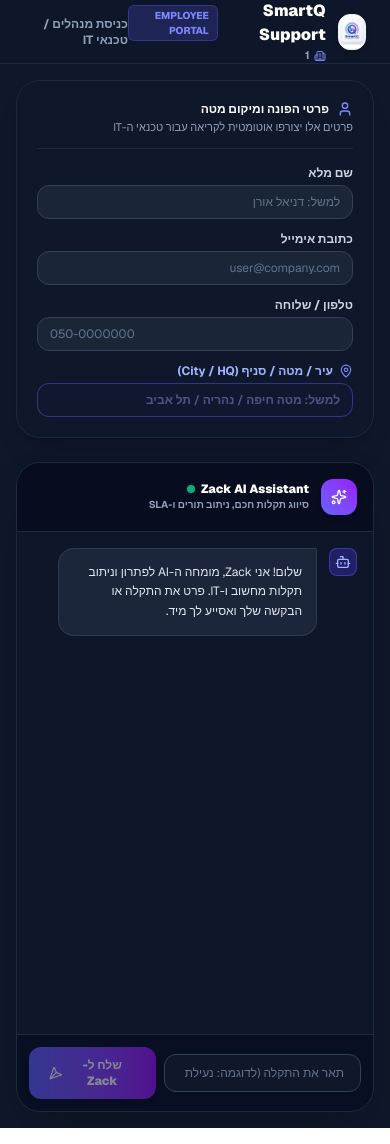
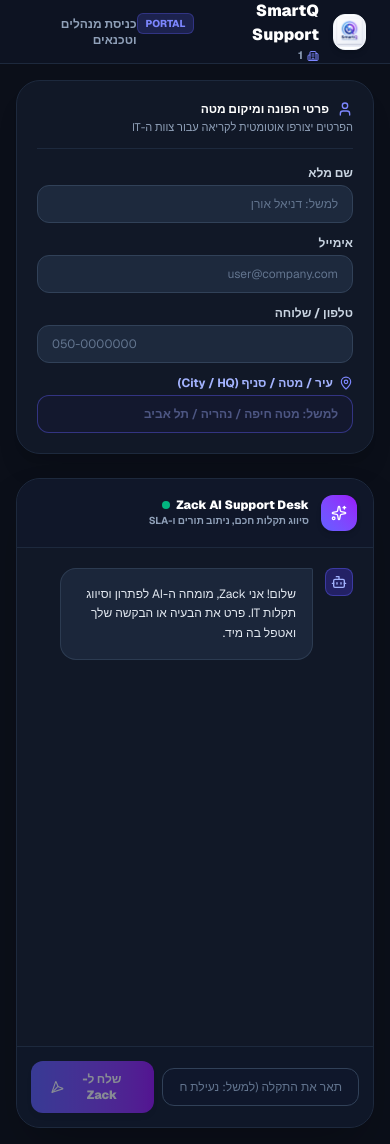
Before and after one commit to danieloren-music/it-ticket-ai, a Next.js app: page /1/users in a window 390 px wide. Built offline with nearby package versions, Linux system fonts and the light colour scheme; no server answers; the database is empty.

Commit message:
Fix database column mappings and restore clean users portal with city and phone fields

```diff
--- a/src/app/[tenant]/users/page.tsx
+++ b/src/app/[tenant]/users/page.tsx
@@ -16,11 +16,11 @@
   MapPin,
   Phone,
   Mail,
-  FileText,
   HelpCircle,
   RefreshCw,
   Sun,
-  Moon
+  Moon,
+  ShieldCheck
 } from 'lucide-react';
 
 interface ChatMessage {
@@ -53,12 +53,11 @@
     {
       id: 'welcome',
       sender: 'bot',
-      text: 'שלום! אני Zack, מומחה ה-AI לפתרון וניתוב תקלות מחשוב ו-IT. פרט את התקלה או הבקשה שלך ואסייע לך מיד.'
+      text: 'שלום! אני Zack, מומחה ה-AI לפתרון וסיווג תקלות IT. פרט את הבעיה או הבקשה שלך ואטפל בה מיד.'
     }
   ]);
 
   const [loading, setLoading] = useState<boolean>(false);
-  const [ticketCreated, setTicketCreated] = useState<any | null>(null);
   const chatBottomRef = useRef<HTMLDivElement>(null);
 
   useEffect(() => {
@@ -81,7 +80,10 @@
     if (!issueDescription.trim()) return;
 
     const userMsgText = issueDescription;
-    const currentCity = userCity.trim() || 'לא צוין מטה';
+    const currentCity = userCity.trim() || 'כללי';
+    const currentPhone = userPhone.trim() || '';
+    const currentName = userName.trim() || 'עובד ארגון';
+    const currentEmail = userEmail.trim() || `user@${tenantSlug || 'company.com'}`;
 
     setMessages((prev) => [
       ...prev,
@@ -91,7 +93,7 @@
     setLoading(true);
 
     try {
-      // 1. שליחת תיאור הפנייה ל-Zack AI לצורך סיווג חכם
+      // 1. סיווג חכם של הפנייה עם Zack AI
       const parseRes = await fetch('/api/ai-parse', {
         method: 'POST',
         headers: { 'Content-Type': 'application/json' },
@@ -101,7 +103,7 @@
         })
       });
 
-      const aiData = await parseRes.json();
+      const aiData = await parseRes.json().catch(() => ({}));
       const generatedTicketNum = Math.floor(100000 + Math.random() * 900000).toString();
 
       const urgency = aiData.urgency || 'Medium';
@@ -109,18 +111,18 @@
       const assignedTeam = aiData.assignedTeam || 'Helpdesk Tier 1';
       const summary = aiData.summary || userMsgText;
 
-      // 2. שמירת הקריאה במסד הנתונים
+      // 2. שמירה ב-Supabase (שימוש ב-title שתואם לסכמה)
       const { data: newTicket, error } = await supabase
         .from('tickets')
         .insert({
           tenant_id: tenantSlug,
           ticket_number: generatedTicketNum,
-          user_name: userName.trim() || 'עובד ארגון',
-          user_email: userEmail.trim() || 'user@' + (tenantSlug || 'company.com'),
-          user_phone: userPhone.trim() || '',
+          title: summary.slice(0, 100),
+          description: userMsgText,
+          user_name: currentName,
+          user_email: currentEmail,
+          user_phone: currentPhone,
           user_city: currentCity,
-          subject: summary.slice(0, 80),
-          description: userMsgText,
           category,
           urgency,
           assigned_team: assignedTeam,
@@ -133,7 +135,6 @@
 
       const finalTicketNumber = newTicket?.ticket_number || generatedTicketNum;
 
-      setTicketCreated(newTicket);
       setMessages((prev) => [
         ...prev,
         {
@@ -151,9 +152,15 @@
         }
       ]);
     } catch (err: any) {
+      console.error('Error creating ticket:', err);
+      // הודעה מאובטחת ומסבירת פנים ללא חשיפת שגיאות שרת פנימיות
       setMessages((prev) => [
         ...prev,
-        { id: (Date.now() + 1).toString(), sender: 'bot', text: 'אירעה שגיאה בעיבוד הפנייה: ' + err.message }
+        {
+          id: (Date.now() + 1).toString(),
+          sender: 'bot',
+          text: 'פנייתך התקבלה ומעובדת כעת. במידה והתקלה דחופה, אנא פנה ישירות למוקד ה-IT.'
+        }
       ]);
     } finally {
       setLoading(false);
@@ -161,11 +168,11 @@
   };
 
   return (
-    <div dir="rtl" className="min-h-screen bg-[#0F172A] text-slate-100 font-sans antialiased flex flex-col justify-between">
+    <div dir="rtl" className="min-h-screen bg-[#0B0F19] text-slate-100 font-sans antialiased flex flex-col justify-between">
 
       {/* Top Header */}
-      <header className="h-16 border-b border-slate-800 bg-slate-900/90 backdrop-blur-md px-6 flex items-center justify-between sticky top-0 z-30">
-        <div className="flex items-center gap-3">
+      <header className="h-16 border-b border-slate-800 bg-[#0E1424]/90 backdrop-blur-md px-6 flex items-center justify-between sticky top-0 z-30">
+        <div className="flex items-center gap-3.5">
           <div className="relative w-9 h-9 rounded-xl overflow-hidden shadow-md flex items-center justify-center bg-white border border-slate-100">
             <Image src="/smartq-logo.png" alt="SmartQ" width={36} height={36} className="object-contain" priority />
           </div>
@@ -173,7 +180,7 @@
             <div className="flex items-center gap-2">
               <span className="text-base font-black text-white">SmartQ Support</span>
               <span className="px-2 py-0.5 text-[10px] font-extrabold bg-indigo-500/20 text-indigo-400 border border-indigo-500/30 rounded-md">
-                EMPLOYEE PORTAL
+                PORTAL
               </span>
             </div>
             <div className="flex items-center gap-1 text-[11px] text-slate-400 font-bold">
@@ -187,21 +194,21 @@
           href={`/${rawTenant}/login`}
           className="text-xs font-bold text-slate-400 hover:text-indigo-400 transition"
         >
-          כניסת מנהלים / טכנאי IT
+          כניסת מנהלים וטכנאים
         </a>
       </header>
 
-      {/* Main Support Workspace */}
-      <main className="flex-1 max-w-5xl w-full mx-auto p-4 sm:p-6 grid grid-cols-1 lg:grid-cols-12 gap-6 items-start">
+      {/* Main Workspace Layout */}
+      <main className="flex-1 max-w-6xl w-full mx-auto p-4 sm:p-6 grid grid-cols-1 lg:grid-cols-12 gap-6 items-start">
 
-        {/* User Details Sidebar Form */}
-        <aside className="lg:col-span-4 bg-slate-900/80 border border-slate-800 rounded-3xl p-5 space-y-4 shadow-xl">
+        {/* User Details Sidebar */}
+        <aside className="lg:col-span-4 bg-[#111827] border border-slate-800 rounded-3xl p-5 space-y-4 shadow-xl">
           <div className="border-b border-slate-800 pb-3">
             <h2 className="text-xs font-black text-white flex items-center gap-2">
               <User className="w-4 h-4 text-indigo-400" />
               <span>פרטי הפונה ומיקום מטה</span>
             </h2>
-            <p className="text-[11px] text-slate-400 mt-0.5">פרטים אלו יצורפו אוטומטית לקריאה עבור טכנאי ה-IT</p>
+            <p className="text-[11px] text-slate-400 mt-0.5">הפרטים יצורפו אוטומטית לקריאה עבור צוות ה-IT</p>
           </div>
 
           <div className="space-y-3 text-xs">
@@ -212,18 +219,18 @@
                 value={userName}
                 onChange={(e) => setUserName(e.target.value)}
                 placeholder="למשל: דניאל אורן"
-                className="w-full px-3 py-2 rounded-xl border border-slate-700 bg-slate-800/80 text-white placeholder-slate-500 focus:outline-none focus:border-indigo-500"
+                className="w-full px-3.5 py-2.5 rounded-xl border border-slate-700 bg-slate-800 text-white placeholder-slate-500 focus:outline-none focus:border-indigo-500"
               />
             </div>
 
             <div>
-              <label className="block font-bold text-slate-300 mb-1">כתובת אימייל</label>
+              <label className="block font-bold text-slate-300 mb-1">אימייל</label>
               <input
                 type="email"
                 value={userEmail}
                 onChange={(e) => setUserEmail(e.target.value)}
                 placeholder="user@company.com"
-                className="w-full px-3 py-2 rounded-xl border border-slate-700 bg-slate-800/80 text-white placeholder-slate-500 focus:outline-none focus:border-indigo-500"
+                className="w-full px-3.5 py-2.5 rounded-xl border border-slate-700 bg-slate-800 text-white placeholder-slate-500 focus:outline-none focus:border-indigo-500"
               />
             </div>
 
@@ -234,7 +241,7 @@
                 value={userPhone}
                 onChange={(e) => setUserPhone(e.target.value)}
                 placeholder="050-0000000"
-                className="w-full px-3 py-2 rounded-xl border border-slate-700 bg-slate-800/80 text-white placeholder-slate-500 focus:outline-none focus:border-indigo-500"
+                className="w-full px-3.5 py-2.5 rounded-xl border border-slate-700 bg-slate-800 text-white placeholder-slate-500 focus:outline-none focus:border-indigo-500"
               />
             </div>
 
@@ -248,24 +255,23 @@
                 value={userCity}
                 onChange={(e) => setUserCity(e.target.value)}
                 placeholder="למשל: מטה חיפה / נהריה / תל אביב"
-                className="w-full px-3 py-2 rounded-xl border border-indigo-500/40 bg-indigo-950/20 text-indigo-100 placeholder-indigo-300/40 focus:outline-none focus:border-indigo-400 font-semibold"
+                className="w-full px-3.5 py-2.5 rounded-xl border border-indigo-500/40 bg-indigo-950/20 text-indigo-100 placeholder-indigo-300/40 focus:outline-none focus:border-indigo-400 font-semibold"
               />
             </div>
           </div>
         </aside>
 
-        {/* Zack AI Interactive Chat Panel */}
-        <section className="lg:col-span-8 bg-slate-900/90 border border-slate-800 rounded-3xl flex flex-col h-[650px] shadow-2xl overflow-hidden">
+        {/* Chat Bot Main Interface */}
+        <section className="lg:col-span-8 bg-[#111827] border border-slate-800 rounded-3xl flex flex-col h-[650px] shadow-2xl overflow-hidden">
 
-          {/* Bot Banner */}
-          <div className="p-4 border-b border-slate-800 bg-slate-950/60 flex items-center justify-between">
+          <div className="p-4 border-b border-slate-800 bg-slate-900/60 flex items-center justify-between">
             <div className="flex items-center gap-3">
               <div className="w-9 h-9 rounded-xl bg-gradient-to-tr from-indigo-500 to-purple-600 flex items-center justify-center text-white shadow-md">
                 <Sparkles className="w-4 h-4" />
               </div>
               <div>
                 <div className="text-xs font-black text-white flex items-center gap-1.5">
-                  <span>Zack AI Assistant</span>
+                  <span>Zack AI Support Desk</span>
                   <span className="w-2 h-2 rounded-full bg-emerald-400 animate-pulse" />
                 </div>
                 <div className="text-[10px] text-slate-400 font-bold">סיווג תקלות חכם, ניתוב תורים ו-SLA</div>
@@ -273,8 +279,7 @@
             </div>
           </div>
 
-          {/* Messages Flow */}
-          <div className="flex-1 p-4 overflow-y-auto space-y-4">
+          <div className="flex-1 p-5 overflow-y-auto space-y-4">
             {messages.map((m) => (
               <div
                 key={m.id}
@@ -287,15 +292,14 @@
                 )}
 
                 <div
-                  className={`max-w-[80%] p-3.5 rounded-2xl ${
+                  className={`max-w-[80%] p-4 rounded-2xl ${
                     m.sender === 'user'
-                      ? 'bg-indigo-600 text-white rounded-tl-xs font-medium'
+                      ? 'bg-indigo-600 text-white rounded-tl-xs font-medium shadow-md'
                       : 'bg-slate-800/90 border border-slate-700/80 text-slate-200 rounded-tr-xs'
                   }`}
                 >
                   <p className="whitespace-pre-wrap">{m.text}</p>
 
-                  {/* Render Structured Ticket Chip */}
                   {m.ticketInfo && (
                     <div className="mt-3 pt-3 border-t border-slate-700 space-y-2 text-[11px]">
                       <div className="flex items-center justify-between font-black text-indigo-400">
@@ -324,20 +328,19 @@
             {loading && (
               <div className="flex items-center gap-2 text-xs text-indigo-400 font-bold p-3 bg-indigo-950/20 rounded-2xl border border-indigo-500/20 w-fit">
                 <RefreshCw className="w-3.5 h-3.5 animate-spin" />
-                <span>Zack AI מנתח את התקלה ובונה קריאת שירות...</span>
+                <span>Zack AI מנתח את התקלה ופותח קריאת שירות...</span>
               </div>
             )}
             <div ref={chatBottomRef} />
           </div>
 
-          {/* Chat Input Bar */}
-          <form onSubmit={handleSubmitTicket} className="p-3 border-t border-slate-800 bg-slate-950/40 flex items-center gap-2">
+          <form onSubmit={handleSubmitTicket} className="p-3.5 border-t border-slate-800 bg-slate-900/50 flex items-center gap-2">
             <input
               type="text"
               required
               value={issueDescription}
               onChange={(e) => setIssueDescription(e.target.value)}
-              placeholder="תאר את התקלה (לדוגמה: נעילת חשבון, בעיית מדפסת, חיבור VPN...)..."
+              placeholder="תאר את התקלה (למשל: נעילת חשבון, בעיית מדפסת, VPN...)..."
               className="flex-1 px-4 py-2.5 rounded-xl border border-slate-700 bg-slate-900 text-white placeholder-slate-500 text-xs focus:outline-none focus:border-indigo-500 transition"
             />
             <button
@@ -360,7 +363,7 @@
 
 export default function TenantUsersPage() {
   return (
-    <Suspense fallback={<div className="min-h-screen bg-[#0F172A]" />}>
+    <Suspense fallback={<div className="min-h-screen bg-[#0B0F19]" />}>
       <UsersPortal />
     </Suspense>
   );
```
